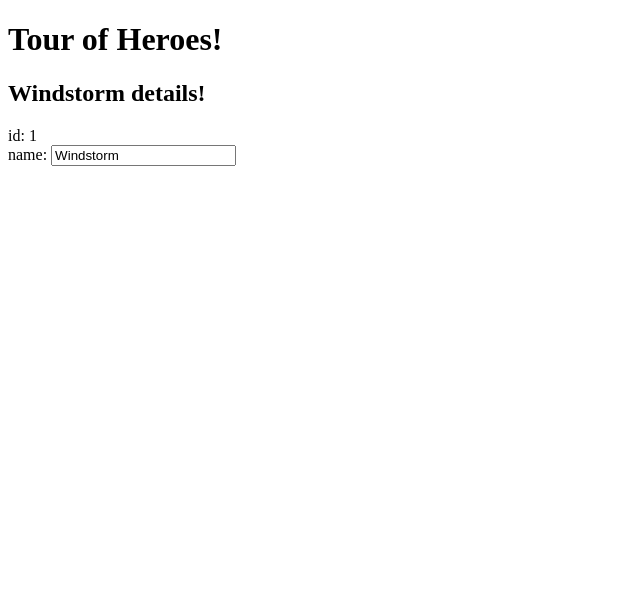
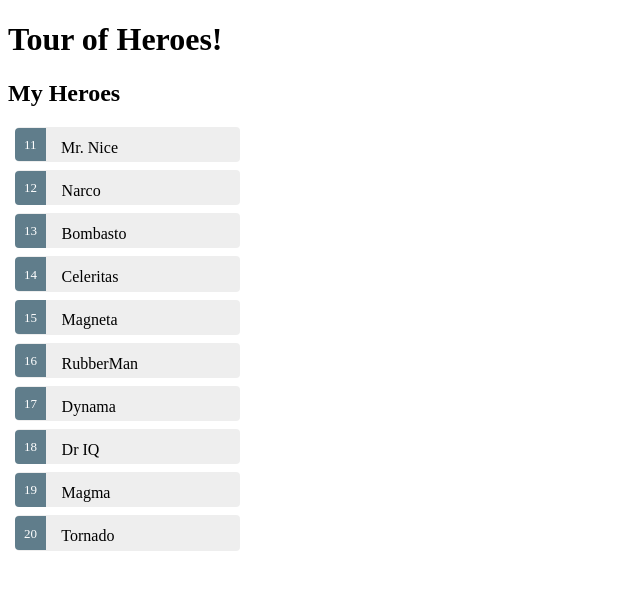
Before and after one commit to Ernie99/tt, an Angular app: page / in a window 1280 px wide. Shown: the top 590 px of the page, without its empty margins (0-640 px from the left). Built offline with nearby package versions, Linux system fonts and the light colour scheme.

Commit message:
finish part 3

```diff
--- a/src/app/app.component.ts
+++ b/src/app/app.component.ts
@@ -2,15 +2,77 @@
 
 @Component({
   selector: 'app-root',
+  styles: [`
+  .selected {
+    background-color: #CFD8DC !important;
+    color: white;
+  }
+  .heroes {
+    margin: 0 0 2em 0;
+    list-style-type: none;
+    padding: 0;
+    width: 15em;
+  }
+  .heroes li {
+    cursor: pointer;
+    position: relative;
+    left: 0;
+    background-color: #EEE;
+    margin: .5em;
+    padding: .3em 0;
+    height: 1.6em;
+    border-radius: 4px;
+  }
+  .heroes li.selected:hover {
+    background-color: #BBD8DC !important;
+    color: white;
+  }
+  .heroes li:hover {
+    color: #607D8B;
+    background-color: #DDD;
+    left: .1em;
+  }
+  .heroes .text {
+    position: relative;
+    top: -3px;
+  }
+  .heroes .badge {
+    display: inline-block;
+    font-size: small;
+    color: white;
+    padding: 0.8em 0.7em 0 0.7em;
+    background-color: #607D8B;
+    line-height: 1em;
+    position: relative;
+    left: -1px;
+    top: -4px;
+    height: 1.8em;
+    margin-right: .8em;
+    border-radius: 4px 0 0 4px;
+  }
+`],
+
   template: `
 <h1>{{title}}</h1>
-<h2>{{hero.name}} details!</h2>
-<div><label>id: </label>{{hero.id}}</div>
-<div>
-  <label>name: </label>
-  <input [(ngModel)]="hero.name" placeholder="name">
+
+<h2>My Heroes</h2>
+<ul class="heroes">
+  <li *ngFor="let hero of heroes" (click)="onSelect(hero)" [class.selected]="hero === selectedHero">
+    <span class="badge">{{hero.id}}</span> {{hero.name}}
+  </li>
+</ul>
+
+
+
+
+<div *ngIf="selectedHero">
+  <h2>{{selectedHero.name}} details!</h2>
+  <div><label>id: </label>{{selectedHero.id}}</div>
+  <div>
+    <label>name: </label>
+    <input [(ngModel)]="selectedHero.name" placeholder="name">
+  </div>
 </div>
-
 `
 })
 export class AppComponent {
@@ -19,6 +81,12 @@
     id: 1,
     name: 'Windstorm'
   };
+  selectedHero: Hero;
+  heroes = HEROES;
+
+  onSelect(hero: Hero): void {
+    this.selectedHero = hero;
+  }
 }
 
 
@@ -26,3 +94,16 @@
   id: number;
   name: string;
 }
+
+const HEROES: Hero[] = [
+  { id: 11, name: 'Mr. Nice' },
+  { id: 12, name: 'Narco' },
+  { id: 13, name: 'Bombasto' },
+  { id: 14, name: 'Celeritas' },
+  { id: 15, name: 'Magneta' },
+  { id: 16, name: 'RubberMan' },
+  { id: 17, name: 'Dynama' },
+  { id: 18, name: 'Dr IQ' },
+  { id: 19, name: 'Magma' },
+  { id: 20, name: 'Tornado' }
+];
```
